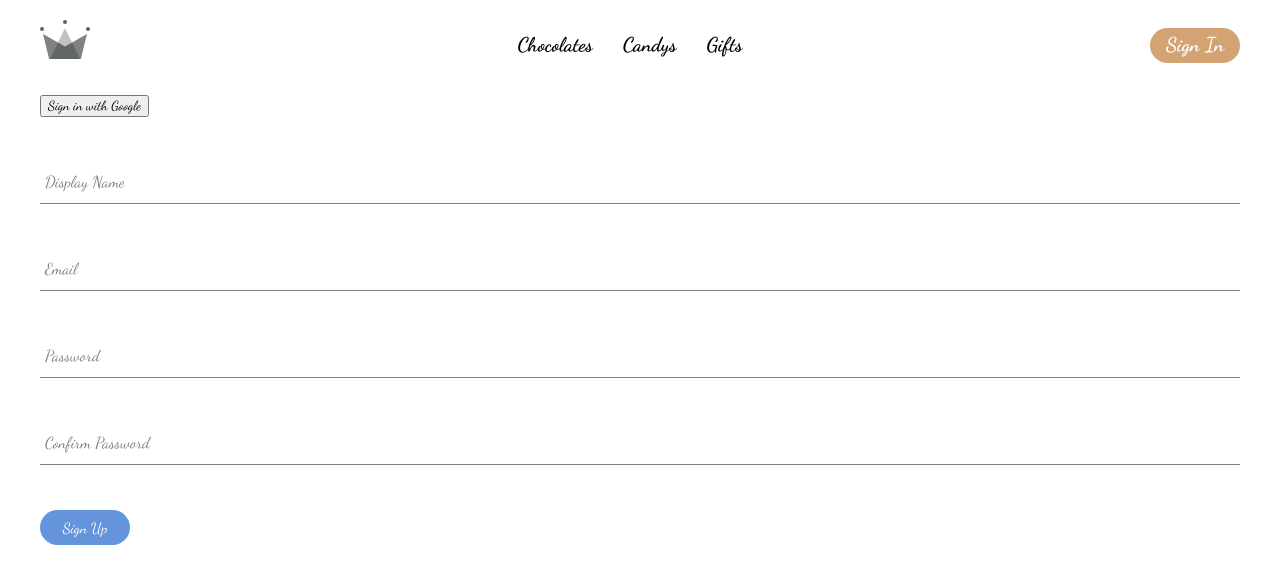
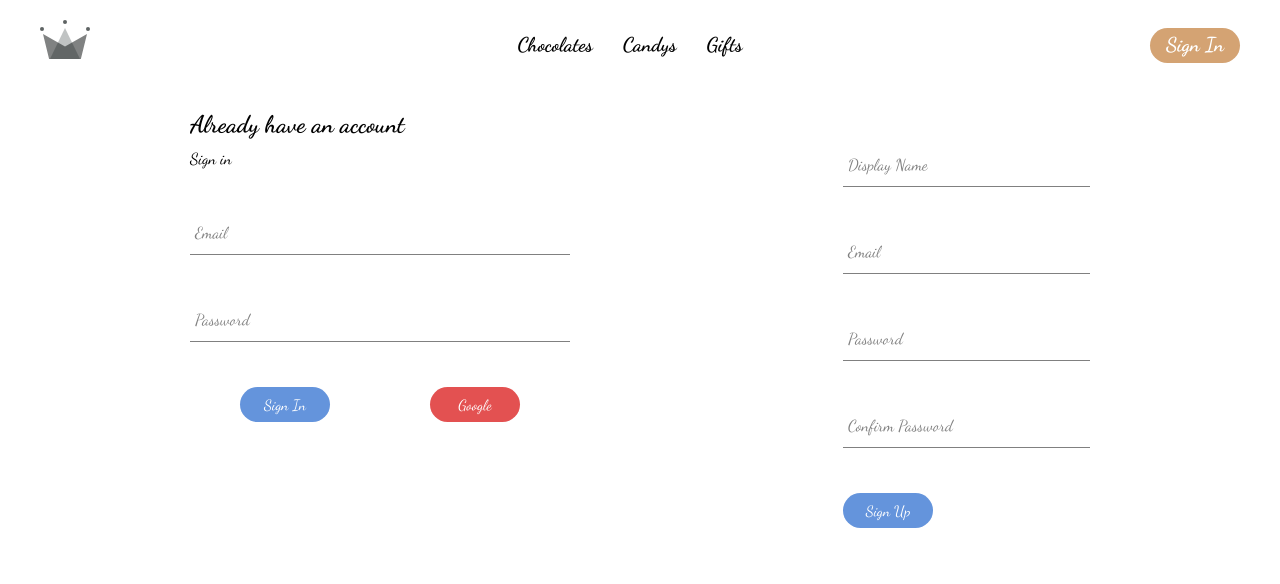
Before and after one commit to hajjimajed/choco-shop, a React (Create React App) app: page /auth in a window 1280 px wide. Shown: the top 584 px of the page. Built offline with nearby package versions, Linux system fonts and the light colour scheme.

Commit message:
finishing sign in and up functionalities and basic styling

```diff
--- a/src/components/button/button.component.jsx
+++ b/src/components/button/button.component.jsx
@@ -4,14 +4,15 @@ import './button.styles.scss'
 const BUTTON_TYPE_CLASSES = {
     signIn: 'google-sign-in',
     signUp: 'google-sign-up',
-    inverted: 'inverted'
+    inverted: 'inverted',
+    google: 'google'
 }
 
 
-const Button = ({ children, buttonType }) => {
+const Button = ({ children, buttonType, ...otherProps }) => {
 
     return (
-        <button className={`button-container ${BUTTON_TYPE_CLASSES[buttonType]}`}>
+        <button className={`button-container ${BUTTON_TYPE_CLASSES[buttonType]}`} {...otherProps}>
             {children}
         </button>
     )
--- a/src/components/button/button.styles.scss
+++ b/src/components/button/button.styles.scss
@@ -31,6 +31,15 @@
         }
     }
 
+    &.google {
+        background-color: #e35151;
+        color: white;
+
+        &:hover {
+            background-color: #000000;
+        }
+    }
+
     &.inverted {
         background-color: white;
         color: black;
--- a/src/components/sign-in-form/sign-in-form.component.jsx
+++ b/src/components/sign-in-form/sign-in-form.component.jsx
@@ -3,20 +3,85 @@ import { useState } from "react";
 import './sign-in-form.styles.scss'
 
 import Button from "../button/button.component";
+import FormInput from "../form-input/form-input.component";
 
-import { signInWithGooglePopup, createUserDocumentFromAuth } from '../../utils/firebase/firebase.utils';
+import { signInWithGooglePopup, createUserDocumentFromAuth, signInAuthWithEmailAndPassword } from '../../utils/firebase/firebase.utils';
+import { async } from "@firebase/util";
+
+
+const defaultFormFields = {
+    email: '',
+    password: '',
+}
+
 
 const SignInForm = () => {
 
-    const logGoogleUser = async () => {
-        const { user } = await signInWithGooglePopup();
-        const userDocRef = await createUserDocumentFromAuth(user);
+    const [formFields, setFormFields] = useState(defaultFormFields);
+    const { email, password } = formFields;
+
+    const resetFormFields = () => {
+        setFormFields(defaultFormFields);
     }
 
+
+    const signInWithGoogle = async () => {
+        const { user } = await signInWithGooglePopup();
+        await createUserDocumentFromAuth(user);
+    }
+
+
+    const handleSubmit = async (event) => {
+        event.preventDefault();
+
+
+        try {
+            const { user } = await signInAuthWithEmailAndPassword(email, password);
+
+            resetFormFields();
+
+        } catch (error) {
+
+            switch (error.code) {
+                case 'auth/wrong-password': alert("incorrect password");
+                    break
+                case 'auth/user-not-found': alert("incorrect email");
+                    break
+                default: console.log(error);
+            }
+
+        }
+
+    }
+
+    const handleChange = (event) => {
+        const { name, value } = event.target;
+
+        setFormFields({ ...formFields, [name]: value })
+    }
+
+
+
     return (
-        <button onClick={logGoogleUser}>
-            Sign in with Google
-        </button>
+        <div className="sign-up-container">
+            <h2>Already have an account</h2>
+            <span>Sign in</span>
+
+            <form action="" onSubmit={handleSubmit}>
+
+
+                <FormInput label="Email" required type="email" onChange={handleChange} name="email" value={email} />
+
+                <FormInput label="Password" required type="password" onChange={handleChange} name="password" value={password} />
+
+                <div className="buttons-container">
+
+                    <Button type='submit' buttonType='signUp' >Sign In</Button>
+                    <Button buttonType='google' onClick={signInWithGoogle}  >Google</Button>
+
+                </div>
+            </form>
+        </div>
     )
 
 }
--- a/src/components/sign-in-form/sign-in-form.styles.scss
+++ b/src/components/sign-in-form/sign-in-form.styles.scss
@@ -0,0 +1,14 @@
+.sign-up-container {
+    display: flex;
+    flex-direction: column;
+    width: 380px;
+
+    h2 {
+        margin: 10px 0;
+    }
+
+    .buttons-container {
+        display: flex;
+        justify-content: space-around;
+    }
+}
--- a/src/routes/authentification/authentification.styles.scss
+++ b/src/routes/authentification/authentification.styles.scss
@@ -0,0 +1,6 @@
+.authetication-container {
+    display: flex;
+    justify-content: space-between;
+    width: 900px;
+    margin: 30px auto;
+}
--- a/src/utils/firebase/firebase.utils.js
+++ b/src/utils/firebase/firebase.utils.js
@@ -12,7 +12,8 @@ import {
     signInWithRedirect,
     signInWithPopup,
     GoogleAuthProvider,
-    createUserWithEmailAndPassword
+    createUserWithEmailAndPassword,
+    signInWithEmailAndPassword
 } from 'firebase/auth'
 
 
@@ -86,3 +87,9 @@ export const createAuthUserWithEmailAndPassword = async (email, password) => {
     return await createUserWithEmailAndPassword(auth, email, password)
 
 }
+
+export const signInAuthWithEmailAndPassword = async (email, password) => {
+    if (!email || !password) return;
+
+    return await signInWithEmailAndPassword(auth, email, password);
+}
```
